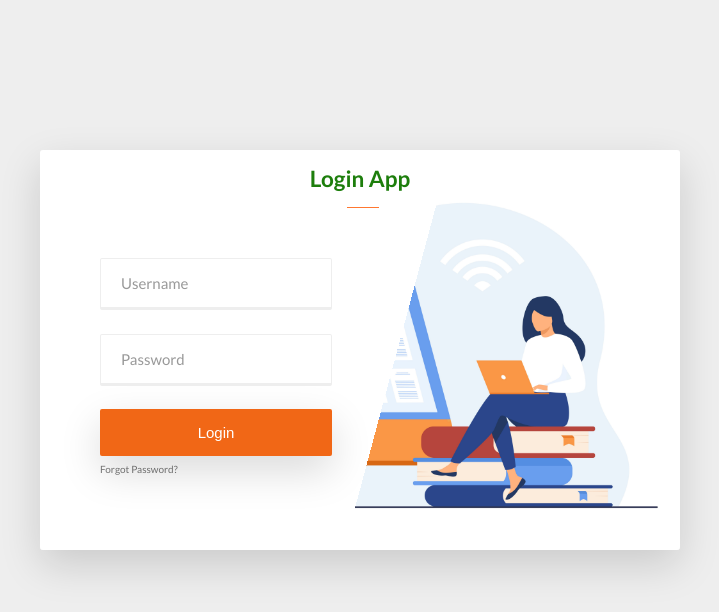
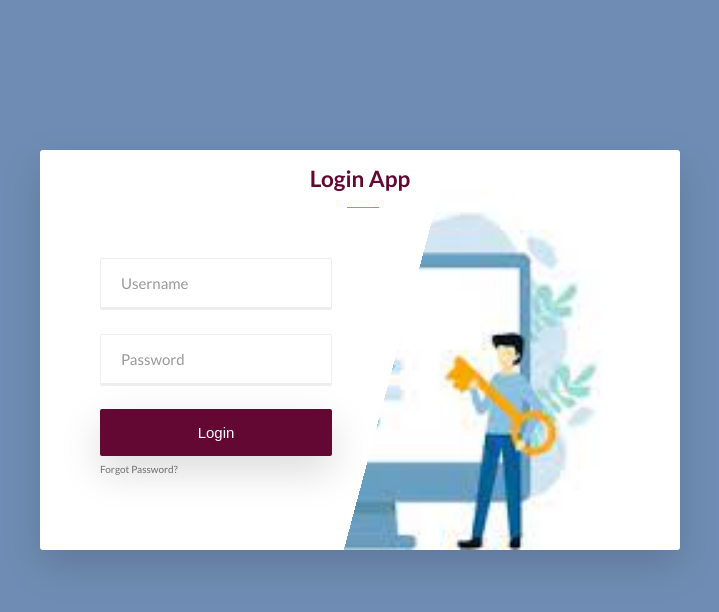
Before and after one commit to yutawei/loginapp, a plain HTML site: page index.html in a window 1280 px wide. Shown: the whole page, without its empty margins (280-999 px from the left). Drawn offline with nearby package versions, Linux system fonts and the light colour scheme.

Commit message:
Login APP Modified

```diff
--- a/style.css
+++ b/style.css
@@ -19,13 +19,13 @@
 
 .section-login {
     padding: 15rem 0;
-    background-color: #eee;
+    background-color: rgb(111, 141, 180);
     height: 100vh;
   }
 
   .heading {
     font-size:1.5rem;
-    color: #1d7e0c;
+    color: #630833;
     text-align: center;
     padding-top: 1rem;
     position: relative;
@@ -44,7 +44,7 @@
   }
 
   .login {
-    background-image: linear-gradient(105deg, rgba(255, 255, 255, 1) 0%, rgba(255, 255, 255, 1) 55%, transparent 50%), url(image/login.jpg);
+    background-image: linear-gradient(105deg, rgba(255, 255, 255, 1) 0%, rgba(255, 255, 255, 1) 55%, transparent 50%), url(image/login2.jpg);
     background-size: cover;
     border-radius: 3px;
     box-shadow: 0 1.5rem 4rem rgba(0, 0, 0, 0.15);
@@ -107,7 +107,7 @@
     display: block;
     width: 100%;
     padding: 1.5rem 2rem;
-    background-color: #f16716;
+    background-color: #630833;
     color: #fff;
     font-size: 1.5rem;
     border: none;
```
